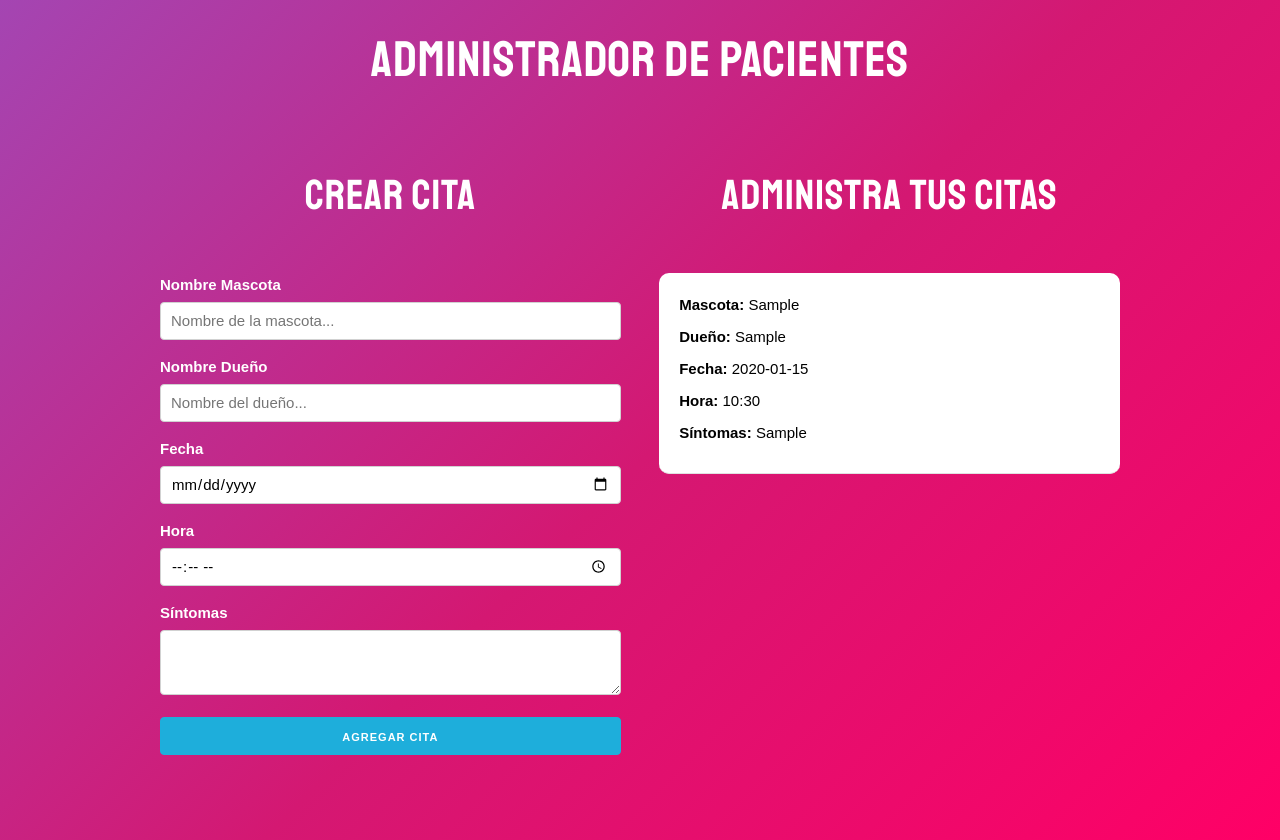
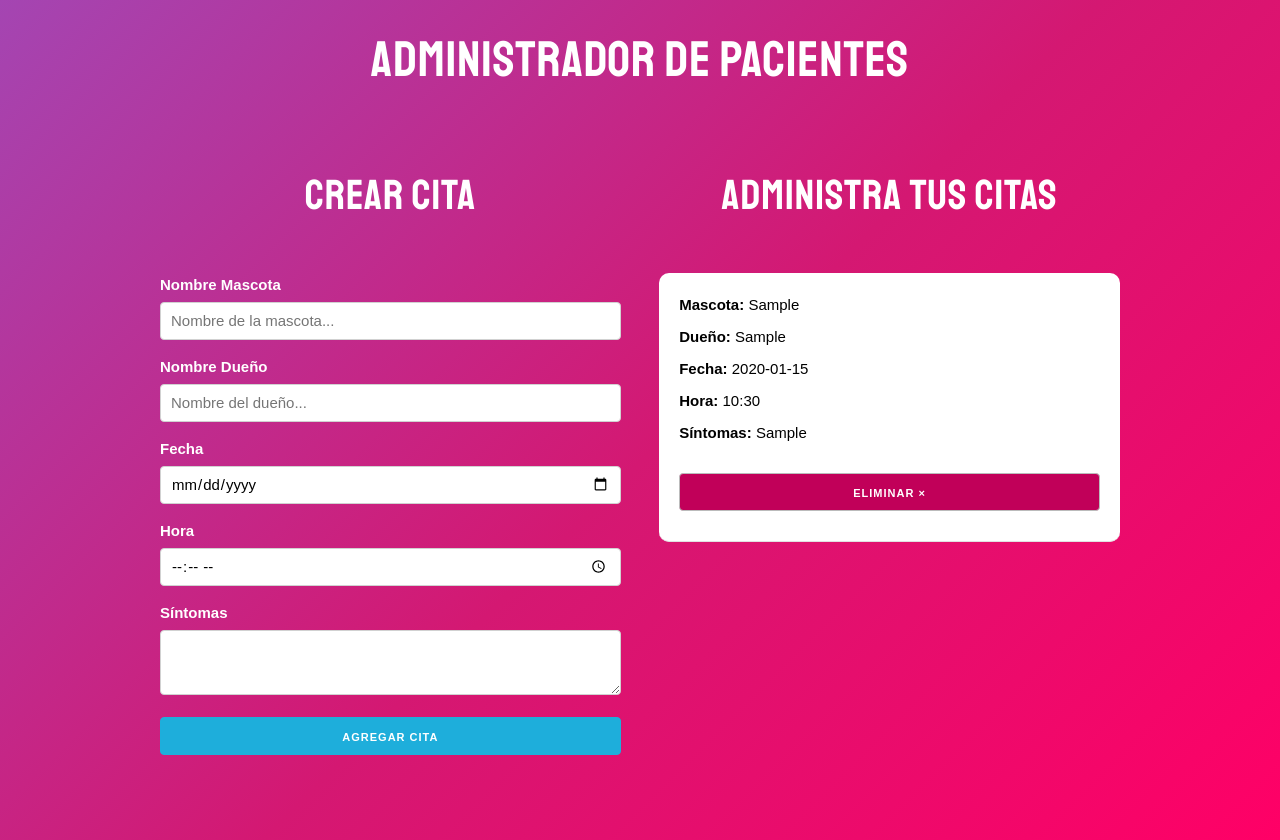
Before and after one commit to azaharamg/patient-manager, a React (Create React App) app: page / in a window 1280 px wide. Both pictures are taken after typing "Sample", "Sample", "2020-01-15", "10:30", "Sample" into the empty fields and a click on the button "AGREGAR CITA". Built offline with nearby package versions, Linux system fonts and the light colour scheme; the HTML template or start-up script is replaced by a standard one.

Commit message:
Delete an appointment by id

```diff
--- a/src/App.js
+++ b/src/App.js
@@ -3,10 +3,15 @@
 import Appointment from './components/Appointment';
 
 function App() {
-  const [appointments, keepAppointments] = useState([]);
+  const [appointments, storeAppointments] = useState([]);
 
   const createAppointment = appointment => {
-    keepAppointments([...appointments, appointment]);
+    storeAppointments([...appointments, appointment]);
+  };
+
+  const deleteAppointment = id => {
+    const newAppointments = appointments.filter(appointment => appointment.id !== id);
+    storeAppointments(newAppointments);
   };
 
   return (
@@ -20,7 +25,7 @@
           <div className='one-half column'>
             <h2>Administra tus citas</h2>
             {appointments.map(appointment => (
-              <Appointment key={appointment.id} appointment={appointment} />
+              <Appointment key={appointment.id} appointment={appointment} deleteAppointment={deleteAppointment} />
             ))}
           </div>
         </div>
--- a/src/components/Appointment.js
+++ b/src/components/Appointment.js
@@ -1,6 +1,6 @@
 import React from 'react';
 
-const Appointment = ({ appointment }) => (
+const Appointment = ({ appointment, deleteAppointment }) => (
   <div className='cita'>
     <p>
       Mascota: <span>{appointment.pet}</span>
@@ -17,6 +17,10 @@
     <p>
       Síntomas: <span>{appointment.symptom}</span>
     </p>
+
+    <button className='button eliminar u-full-width' onClick={() => deleteAppointment(appointment.id)}>
+      Eliminar &times;
+    </button>
   </div>
 );
 
```
